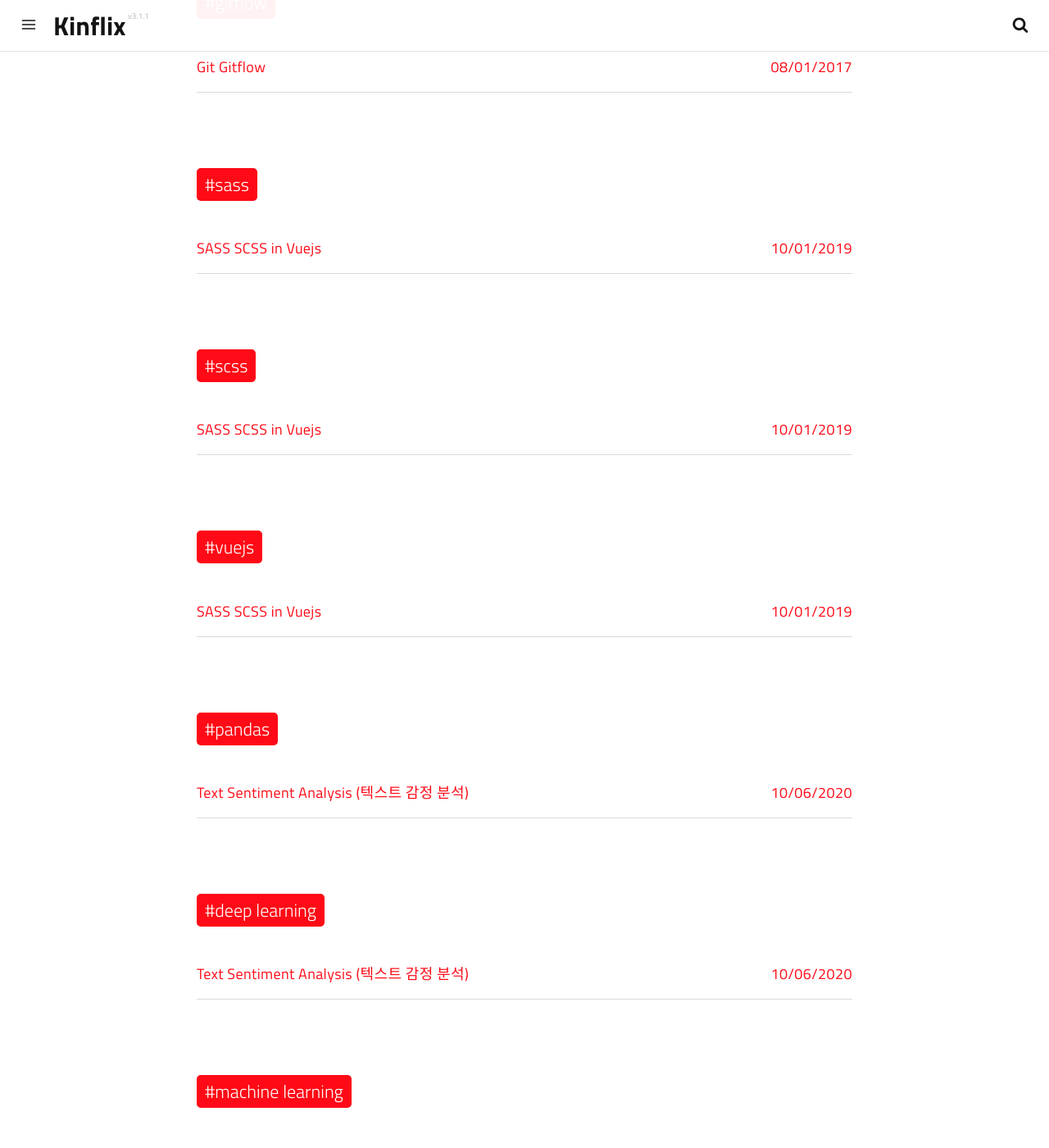
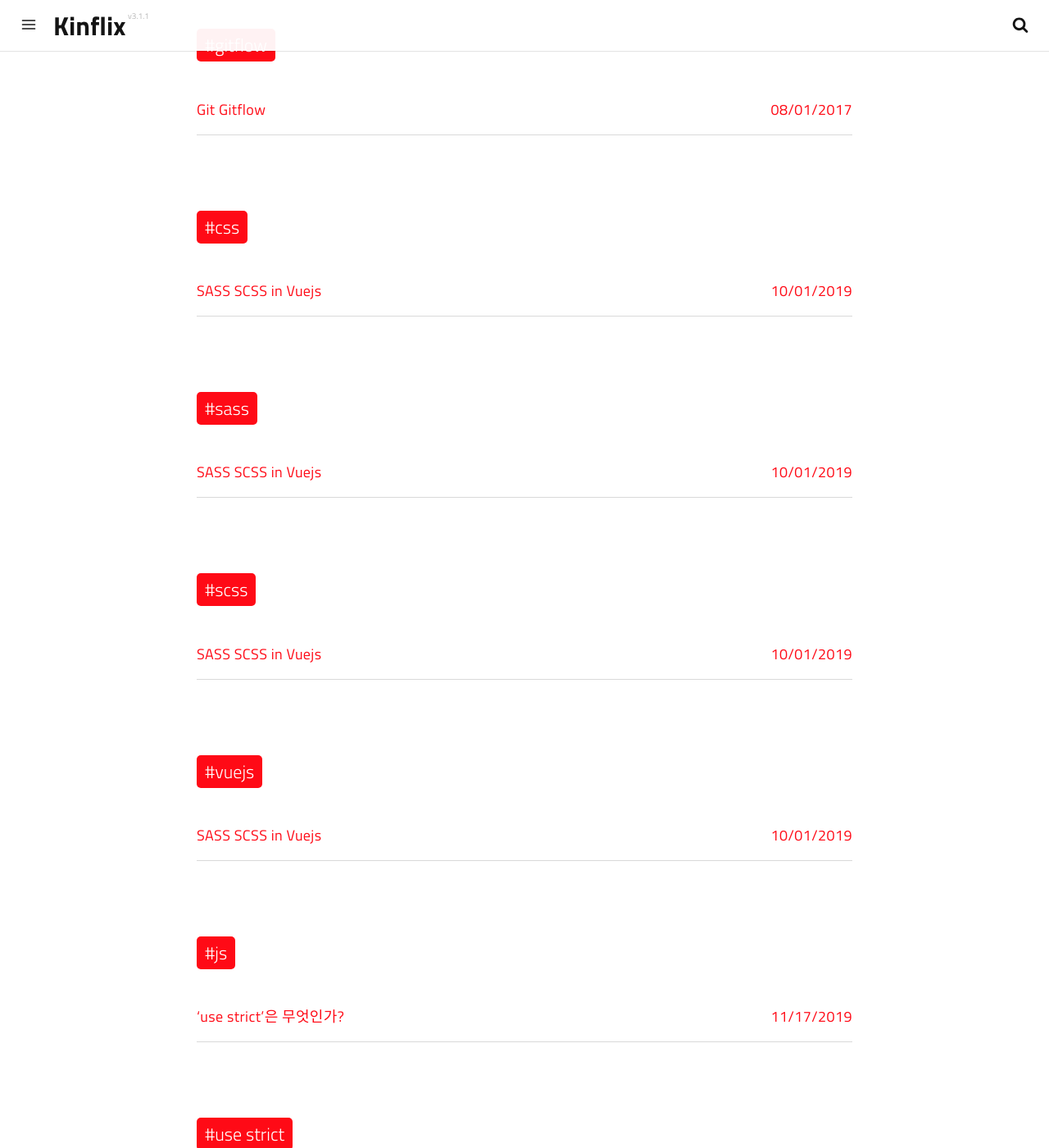
Before and after one commit to kingsae1/kingsae1.github.io, a Jekyll site: the page built from tags.html, in a window 1280 px wide and 1400 px high, scrolled down 2304 px. Shown: the whole window at 82% size. Built offline with Jekyll 4.4.1, drawn with Linux system fonts in a browser that asks for light colours; a script that is not in the unit is left out; part of the change alters nothing that is shown; some of the changed text lies outside the part shown.

Commit message:
Upload SASS SCSS

````diff
--- a/_posts/2019-10-01-[css] SASS SCSS in Vuejs.md
+++ b/_posts/2019-10-01-[css] SASS SCSS in Vuejs.md
@@ -6,6 +6,7 @@ date: 2019-10-01 23:30:09
 layout: post
 category: css
 tags:
+  - css
   - sass
   - scss
   - vuejs
--- /dev/null
+++ b/_posts/2019-11-17-[js] What is use strict.md
@@ -0,0 +1,214 @@
+---
+title: ‘use strict’은 무엇인가?
+subtitle: js에서 ‘use strict’ 은 무엇인가?
+description: js에서 ‘use strict’ 은 무엇인가?
+date: 2019-11-17 23:30:09
+layout: post
+category: js
+tags:
+  - js
+  - use strict
+paginate: false
+author: kingsae
+image: https://2.bp.blogspot.com/-dms_wK2RddE/We72Lrxgo_I/AAAAAAAACQ4/CAmEFV-v3k8ceIFDuGyoEseYBXpjQqkxACLcBGAs/s1600/maxresdefault.jpg
+---
+
+Strict Mode는 ECMA5 문법부터 사용되었고, ‘use strict’를 js 코드내에 포함시키게 되면 해당 라인 아래부터 해당 문법이 적용된다
+
+<em> 그렇다면 use strict가 뭘까???</em>
+
+strict의 어원적 의미로 보게 되더라도 엄격한 상태를 만들 것이라는 걸 눈치 챌수가 있다. 실제로는 브라우저가 js를 로드하면서 해석하게 되는데, use strict모드가 되면 “해당 코드들을 좀더 엄격하게 문법검사를 하겠다” 정도로 이해하면 될것 같다
+
+## Strict 모드
+
+### 1.변수선언
+
+SCRIPT5042: Strict 모드에서 변수가 정의되지 않음
+testvar = 4;
+
+### 2. 읽기 전용 속성
+
+SCRIPT5045: Strict 모드에서는 읽기 전용 속성에 할당할 수 없음
+
+```js
+var testObj = Object.defineProperties(
+  {},
+  {
+    prop1: {
+      value: 10,
+      writable: false, // by default
+    },
+    prop2: {
+      get: function () {},
+    },
+  }
+);
+testObj.prop1 = 20;
+testObj.prop2 = 30;
+```
+
+### 3. 확장할 수 없는 속성
+
+extensible 특성이 false로 설정된 개체에 속성을 추가
+SCRIPT5046: 확장할 수 없는 개체의 속성을 만들 수 없음
+
+```js
+var testObj = new Object();
+Object.preventExtensions(testObj);
+testObj.name = "Bob";
+```
+
+### 4. delete
+
+변수, 함수 또는 인수를 삭제합니다. configurable 특성이 false로 설정된 속성을 삭제
+SCRIPT1045: strict 모드에서는 <식>에 대해 delete를 호출할 수 없음
+
+```js
+var testvar = 15;
+
+function testFunc() {};
+
+delete testvar;
+delete testFunc;
+
+Object.defineProperty(testObj, "testvar", {
+  value: 10,
+  configurable: false
+});
+delete testObj.testvar;
+```
+
+### 5. 속성 중복
+
+개체 리터럴에서 속성을 두 번 이상 정의
+SCRIPT1046: strict 모드에서는 한 속성을 여러 번 정의할 수 없다
+
+```js
+var testObj = {
+  prop1: 10,
+  prop2: 15,
+  prop1: 20,
+};
+```
+
+### 6.매개 변수 이름 중복
+
+함수에서 매개 변수 이름을 두 번 이상 사용
+SCRIPT1038: strict 모드에서는 정식 매개 변수 이름이 중복될 수 없다
+
+```js
+function testFunc(param1, param1) {
+  return 1;
+}
+```
+
+### 7. 예약된 키워드
+
+예약된 키워드를 변수 또는 함수 이름으로 사용
+SCRIPT1050: 식별자에 대해 다음에 사용하기 위한 예약어를 잘못 사용. strict 모드에서는 식별자 이름이 예약
+
+- implements
+- interface
+- package
+- private
+- protected
+- public
+- static
+- yield
+
+### 8. 8진수
+
+숫자 리터럴에 8진수 값을 할당하거나 8진수 값에 이스케이프를 사용
+SCRIPT1039: strict 모드에서는 8진수 숫자 리터럴 및 이스케이프 문자를 사용할 수 없다
+
+```js
+var testoctal = 010;
+var testescape = \010; 8. this
+```
+
+this의 값이 null또는 undefined인 경우 전역 개체로 변환되지 않는다
+
+```js
+function testFunc() {
+  return this;
+}
+var testvar = testFunc();
+```
+
+strict 모드가 아닌 경우 testvar 값은 전역 개체이지만 strict 모드에서 이 값은 undefined입니다.
+
+### 9. 식별자인 eval
+
+문자열 “eval”은 식별자(변수 또는 함수 이름, 매개 변수 이름 등)로 사용할 수 없습니다.
+
+```js
+var eval = 10;
+```
+
+### 10. 문 또는 블록 내에서 선언된 함수
+
+문 또는 블록 내에서 함수를 선언할 수 없습니다.
+SCRIPT1047: strict 모드에서는 함수 선언을 문이나 블록 내에 중첩할 수 없다.함수 선언은 함수 본문 내에 직접 나오거나 최상위 수준에만 나와야 한다.
+
+```js
+var arr = [1, 2, 3, 4, 5];
+var index = null;
+for (index in arr) {
+  function myFunc() {}
+}
+```
+
+### 11. eval 함수 내에서 선언된 변수
+
+변수가 eval 함수 내에서 선언되는 경우 해당 함수 밖에서 사용할 수 없다.
+SCRIPT1041: strict 모드에서 ‘eval’을 잘못 사용
+
+```js
+eval("var testvar = 10");
+testvar = 15;
+```
+
+간접 계산이 가능하지만 eval 함수 외부에 선언된 변수는 여전히 사용할 수 없다.
+이 코드는 “SCRIPT5009: ‘testVar’이 정의되지 않았습니다” 오류 발생
+
+```js
+var indirectEval = eval;
+indirectEval("var testvar = 10;");
+document.write(testVar);
+```
+
+### 12. 식별자인 Arguments
+
+문자열 “arguments”는 식별자(변수 또는 함수 이름, 매개 변수 이름 등)로 사용할 수 없다.
+SCRIPT1042: strict 모드에서 ‘arguments’를 잘못 사용
+var arguments = 10; 13. 함수 내 arguments
+로컬 arguments개체의 멤버 값을 변경할 수 없다.
+
+```js
+function testArgs(oneArg) {
+arguments[0] = 20;
+}
+function (testInt) {
+if (testInt-- == 0)
+return;
+arguments.callee(testInt--);
+}
+```
+
+### 14. WITH
+
+허용되지 않습니다.
+SCRIPT1037: strict 모드에서는 ‘with’ 문을 사용할 수 없다.
+
+```js
+with (Math) {
+  x = cos(3);
+  y = tan(7);
+}
+```
+
+추가적으로 ES6에서는 디폴트가 strict모드이기 때문에, 굳이 사용할 필요가 없다
+
+### 참고
+
+> https://developer.mozilla.org/ko/docs/Web/JavaScript/Reference/Strict_mode
````
